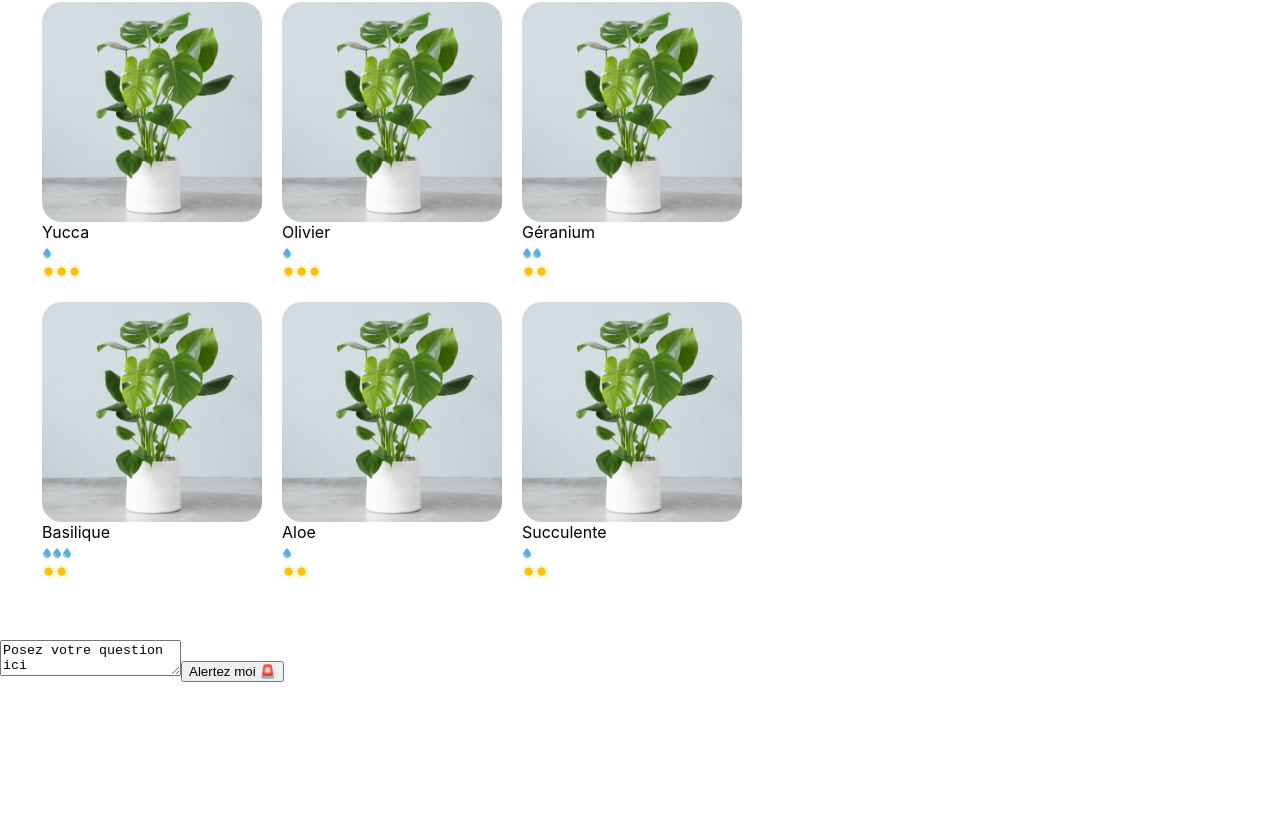
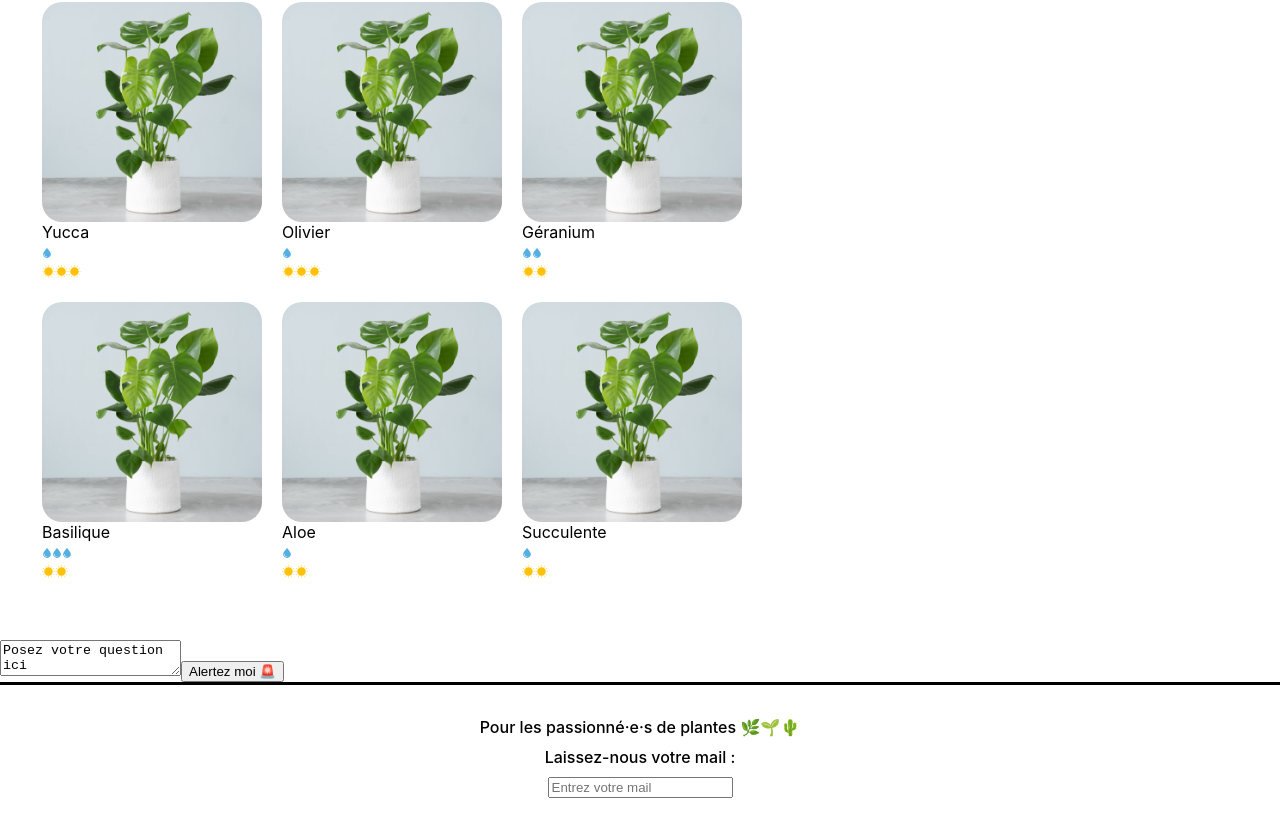
Before and after one commit to AlaskanMute/la-maison-jungle, a React (Create React App) app: page / in a window 1280 px wide. Shown: the part 581-1411 px from the top of the page. Before the commit the page ends 1263 px from the top, so only its background shows below. Built offline with nearby package versions, Linux system fonts and the light colour scheme.

Commit message:
add footer

```diff
--- a/src/components/App.js
+++ b/src/components/App.js
@@ -4,6 +4,7 @@ import Banner from './Banner';
 //import Cart from './Cart'
 import ShoppingList from './ShoppingList'
 import QuestionForm from './QuestionForm';
+import Footer from './Footer';
 
 function App() {
   return  (
@@ -15,6 +16,7 @@ function App() {
                 {/*<Cart/> */}
                 <ShoppingList/>
                 <QuestionForm/>
+                <Footer/>
           </div>
   )
 }
--- a/src/components/Footer.js
+++ b/src/components/Footer.js
@@ -1,3 +1,5 @@
+// Footer.js
+
 import { useState } from 'react'
 import '../styles/Footer.css'
 
--- /dev/null
+++ b/src/styles/Footer.css
@@ -0,0 +1,14 @@
+.lmj-footer {
+	color: black;
+	padding: 32px;
+	border-top: solid 3px black;
+	display: flex;
+	justify-content: flex-start;
+	flex-direction: column;
+	align-items: center;
+	font-weight: 500;
+}
+
+.lmj-footer-elem {
+	margin-bottom: 10px;
+}
```
